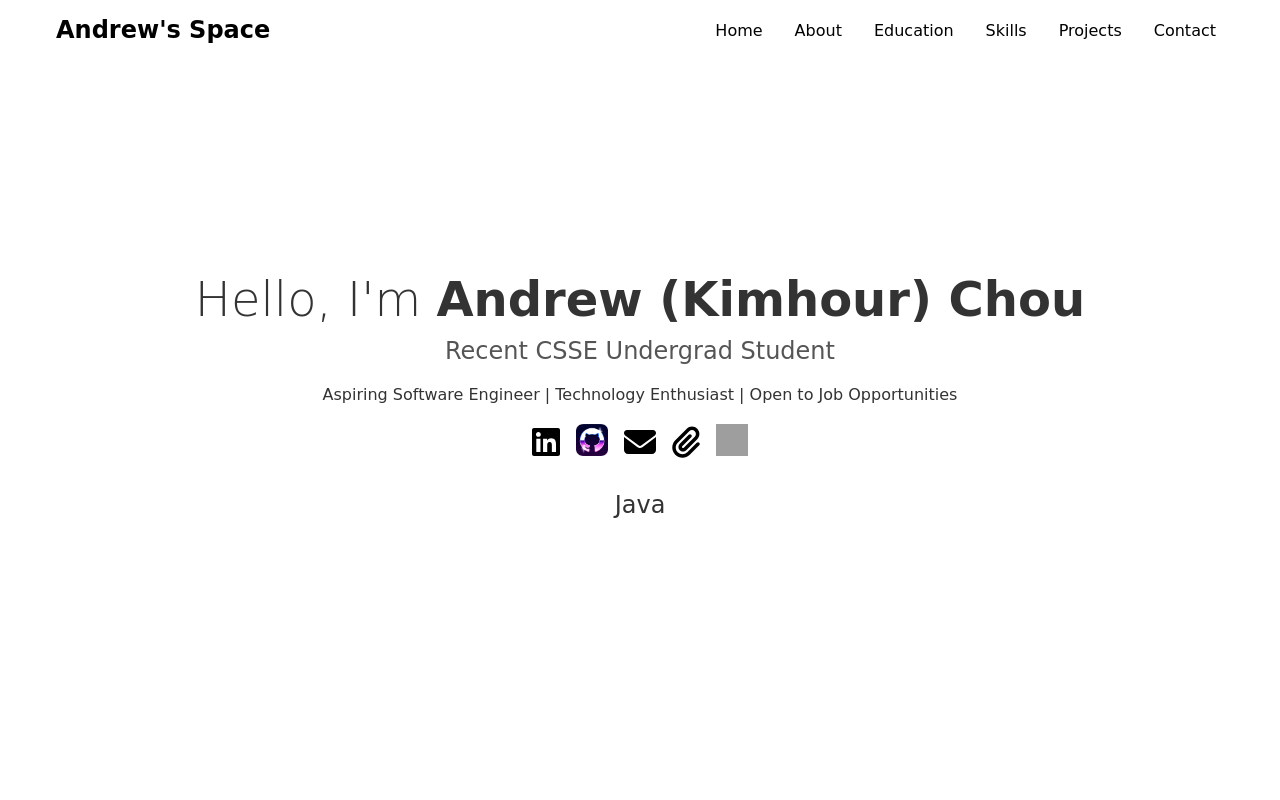
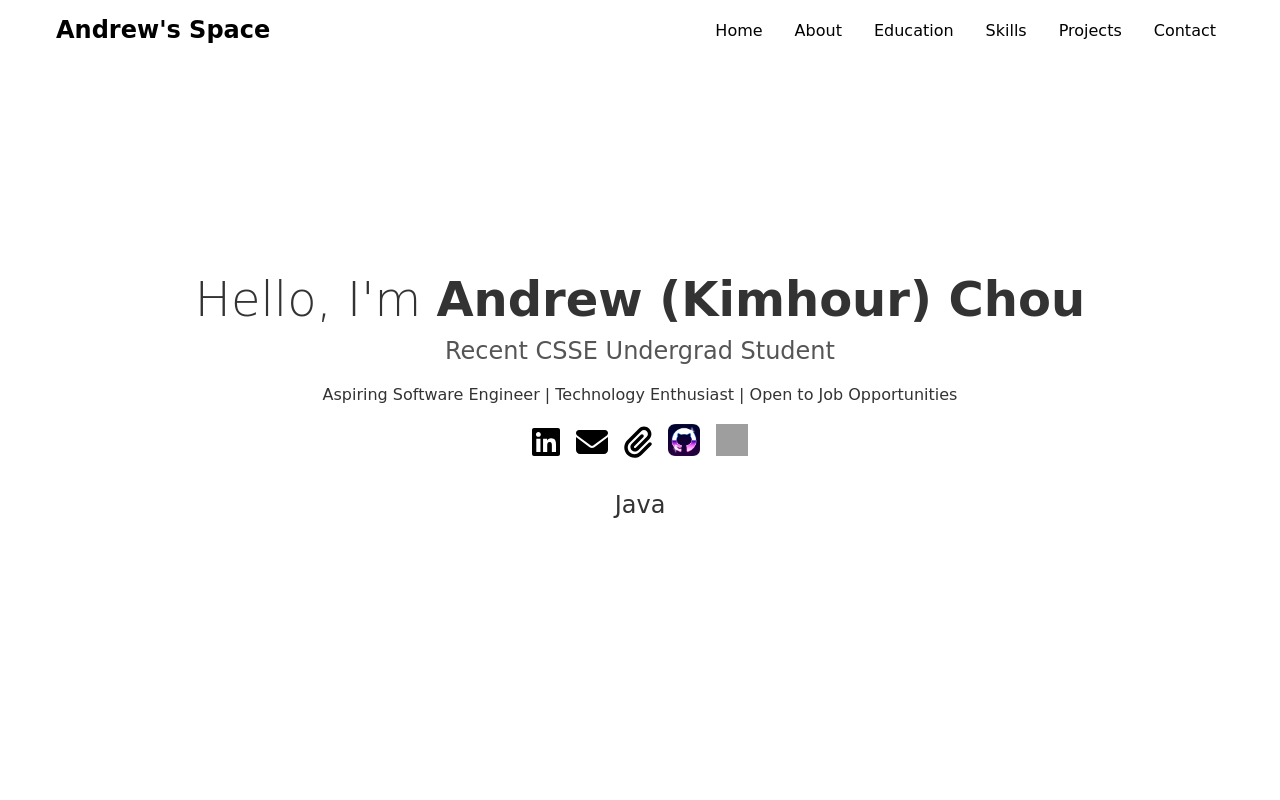
Before and after one commit to andrewchou949/andrewkhchou, a React (Create React App) app: page / in a window 1280 px wide. Shown: the top 800 px of the page. Built offline with nearby package versions, Linux system fonts and the light colour scheme; grey boxes are pictures that could not be loaded.

Commit message:
Rearrange the order of social icon to make it look more appealing

```diff
--- a/src/components/SocialIcons/SocialIcons.tsx
+++ b/src/components/SocialIcons/SocialIcons.tsx
@@ -18,15 +18,15 @@ const SocialIcons = () => {
       <a href="https://www.linkedin.com/in/andrewkhchou/" target="_blank" rel="noopener noreferrer" title="Want to connect my LinkedIn? 🤝">
         <FontAwesomeIcon icon={faLinkedin} size="2x" />
       </a>
-      <a href="https://github.com/andrewchou949" target="_blank" rel="noopener noreferrer" title="Check out my repos ䷛">
-        {/* <FontAwesomeIcon icon={faGithub} size="2x" /> */}
-        <img src={GithubLogo} alt="Github Logo" style={{ width: '32px', height: '32px' }} />
-      </a>
       <a href="mailto:andrewchou949@gmail.com" target="_blank" rel="noopener noreferrer" title="Email Me 📩">
         <FontAwesomeIcon icon={faEnvelope} size="2x" />
       </a>
       <a href="/AndrewKHChou.pdf" download="AndrewKHChou_Resume.pdf" title="Download my Resume here! 😁">
         <FontAwesomeIcon icon={faPaperclip} size="2x" />
+      </a>
+      <a href="https://github.com/andrewchou949" target="_blank" rel="noopener noreferrer" title="Check out my repos ䷛">
+        {/* <FontAwesomeIcon icon={faGithub} size="2x" /> */}
+        <img src={GithubLogo} alt="Github Logo" style={{ width: '32px', height: '32px' }} />
       </a>
       <a href="https://orcid.org/0009-0008-2413-3138" target="_blank" rel="noopener noreferrer" title="My ORCID Link in case needed 👏">
         <img src={ORCIDLogo} alt="ORCID Logo" style={{ width: '32px', height: '32px' }} />
```
